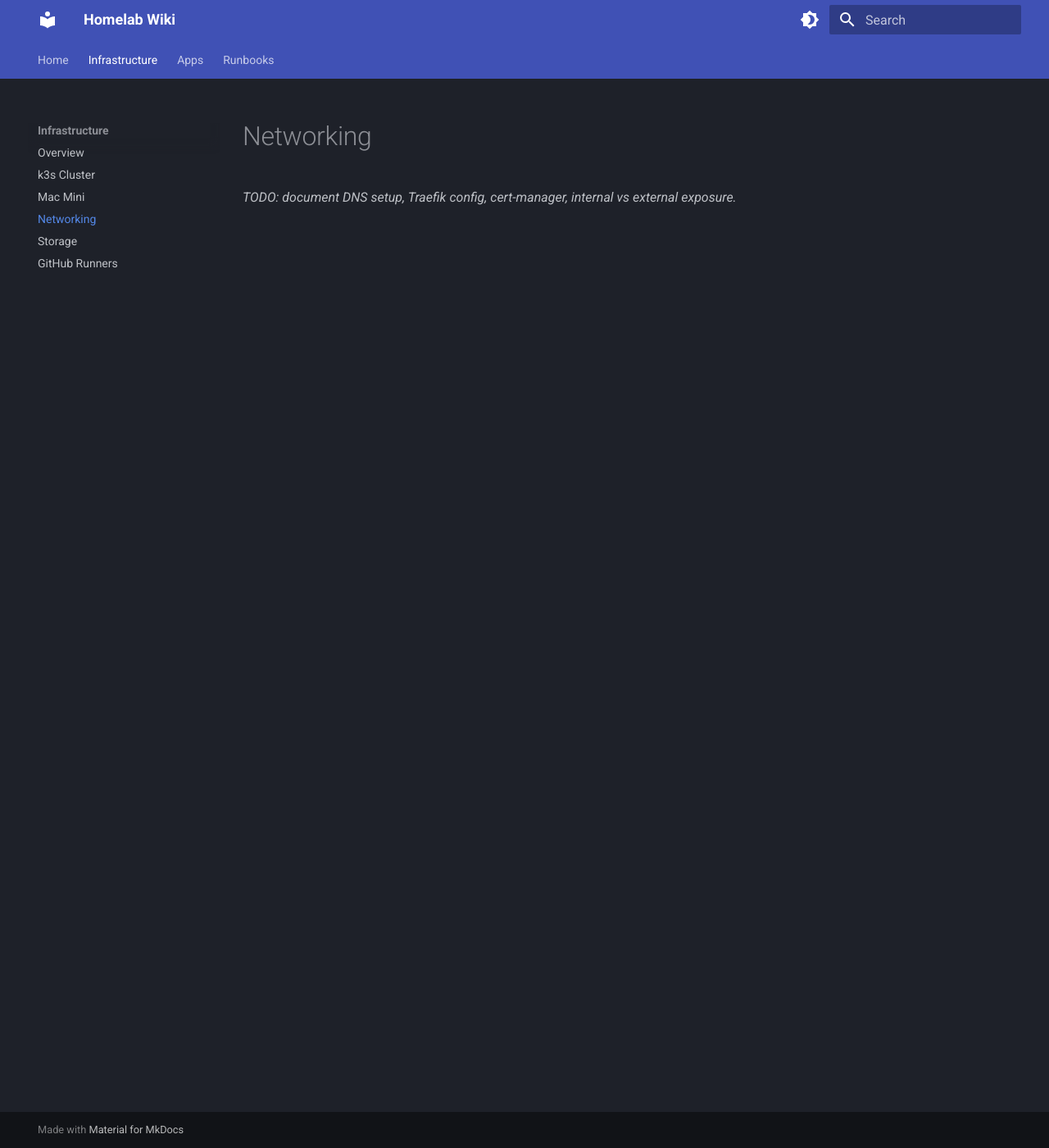
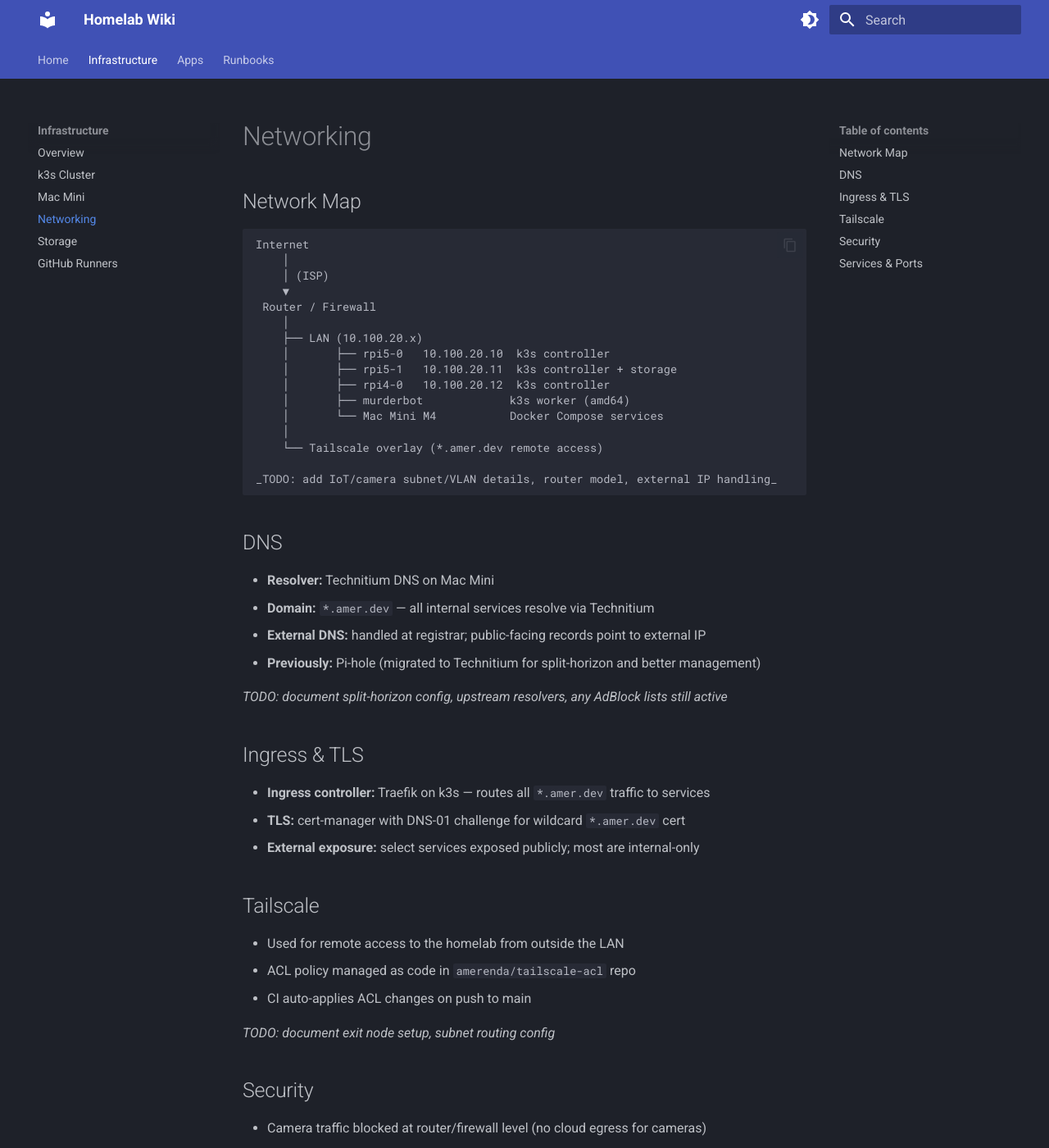
Before and after one commit to amerenda/wikimedia, an MkDocs documentation site: the page built from docs/infra/networking.md, in a window 1280 px wide and 1400 px high. Shown: the whole window at 82% size. Built offline with MkDocs 1.6.1 and Material for MkDocs 9.7.7, drawn with Linux system fonts in a browser that asks for light colours; some of the changed text lies outside the part shown.

Commit message:
infra: fix storage NVMe size, flesh out networking page
- rpi5-1 NVMe corrected to 2TB
- Networking: basic network map, DNS/Technitium, Traefik/TLS,
  Tailscale, security notes, services table — with TODOs for
  subnet/VLAN details and full service inventory

Co-Authored-By: Claude Sonnet 4.6 <noreply@anthropic.com>

````diff
--- a/docs/infra/networking.md
+++ b/docs/infra/networking.md
@@ -1,3 +1,68 @@
 # Networking
 
-_TODO: document DNS setup, Traefik config, cert-manager, internal vs external exposure._
+## Network Map
+
+```
+Internet
+    │
+    │ (ISP)
+    ▼
+ Router / Firewall
+    │
+    ├── LAN (10.100.20.x)
+    │       ├── rpi5-0   10.100.20.10  k3s controller
+    │       ├── rpi5-1   10.100.20.11  k3s controller + storage
+    │       ├── rpi4-0   10.100.20.12  k3s controller
+    │       ├── murderbot             k3s worker (amd64)
+    │       └── Mac Mini M4           Docker Compose services
+    │
+    └── Tailscale overlay (*.amer.dev remote access)
+
+_TODO: add IoT/camera subnet/VLAN details, router model, external IP handling_
+```
+
+## DNS
+
+- **Resolver:** Technitium DNS on Mac Mini
+- **Domain:** `*.amer.dev` — all internal services resolve via Technitium
+- **External DNS:** handled at registrar; public-facing records point to external IP
+- **Previously:** Pi-hole (migrated to Technitium for split-horizon and better management)
+
+_TODO: document split-horizon config, upstream resolvers, any AdBlock lists still active_
+
+## Ingress & TLS
+
+- **Ingress controller:** Traefik on k3s — routes all `*.amer.dev` traffic to services
+- **TLS:** cert-manager with DNS-01 challenge for wildcard `*.amer.dev` cert
+- **External exposure:** select services exposed publicly; most are internal-only
+
+## Tailscale
+
+- Used for remote access to the homelab from outside the LAN
+- ACL policy managed as code in `amerenda/tailscale-acl` repo
+- CI auto-applies ACL changes on push to main
+
+_TODO: document exit node setup, subnet routing config_
+
+## Security
+
+- Camera traffic blocked at router/firewall level (no cloud egress for cameras)
+- IoT devices isolated (VLAN or firewall rules — _TODO: document_)
+- Komodo manages secrets on Mac Mini via `/etc/komodo/` (not in k3s secrets)
+
+## Services & Ports
+
+| Service | Host | Port | Exposure |
+|---------|------|------|----------|
+| k3s API | 10.100.20.10-12 | 6443 | Internal |
+| Traefik | k3s | 80/443 | Public (select) |
+| Technitium DNS | Mac Mini | 53 | LAN |
+| Home Assistant | Mac Mini | — | `ha.amer.dev` |
+| ArgoCD | k3s | — | `argocd.amer.dev` |
+| Ecdysis | k3s | — | `ecdysis.amer.dev` |
+| LLM Manager | k3s | — | `llm-manager.amer.dev` |
+| Wiki | k3s | — | `wiki.amer.dev` |
+| Mycroft debug | k3s | — | `mycroft.amer.dev/debug` |
+| Komodo | Mac Mini | — | `komodo.amer.dev` |
+
+_TODO: add full service inventory with internal cluster IPs and Mac Mini ports_
````
Also changed, not shown: docs/infra/storage.md (+1 -1 lines).
